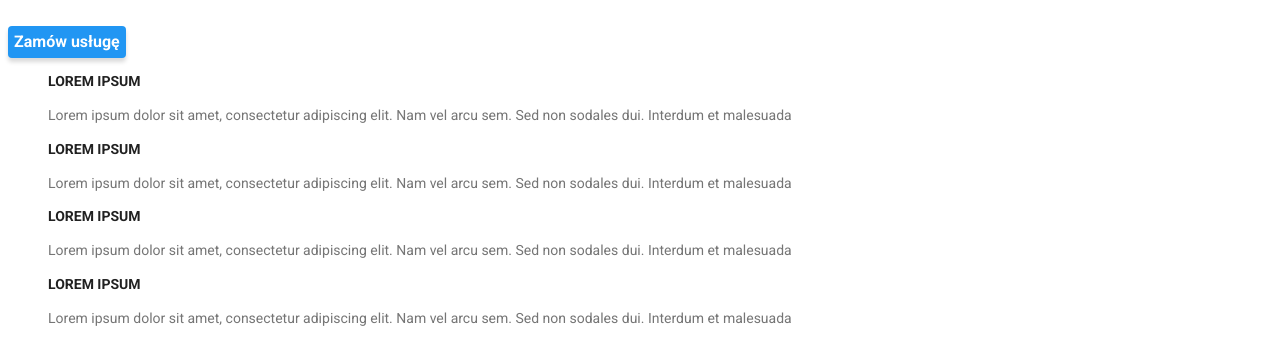
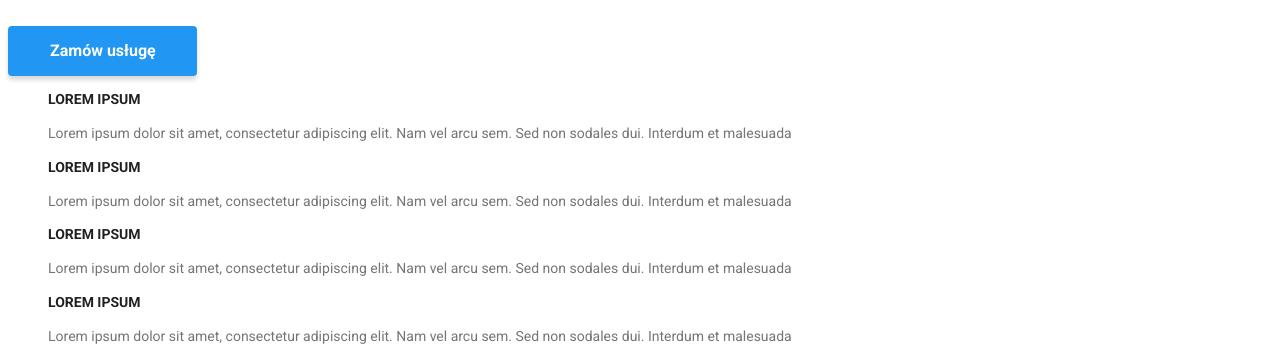
Before and after one commit to jaworskiwojciech/goit-markup-hw-02, a plain HTML site: page index.html in a window 1280 px wide. Shown: the part 273-627 px from the top of the page. Drawn offline with Linux system fonts and the light colour scheme.

Commit message:
Update styles.css

```diff
--- a/css/styles.css
+++ b/css/styles.css
@@ -107,6 +107,7 @@ address {
   border-radius: 4px;
   border: 0px;
   cursor: pointer;
+  padding: 10px 41px 10px 42px;
 }
 .team-name {
   font-weight: 500;
```
